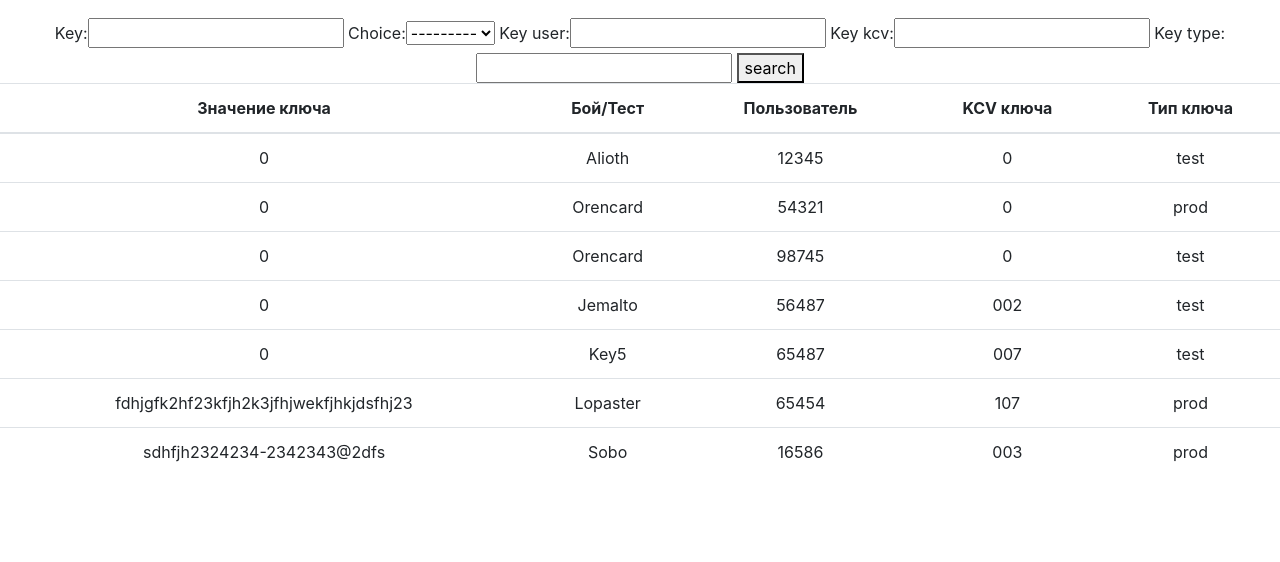
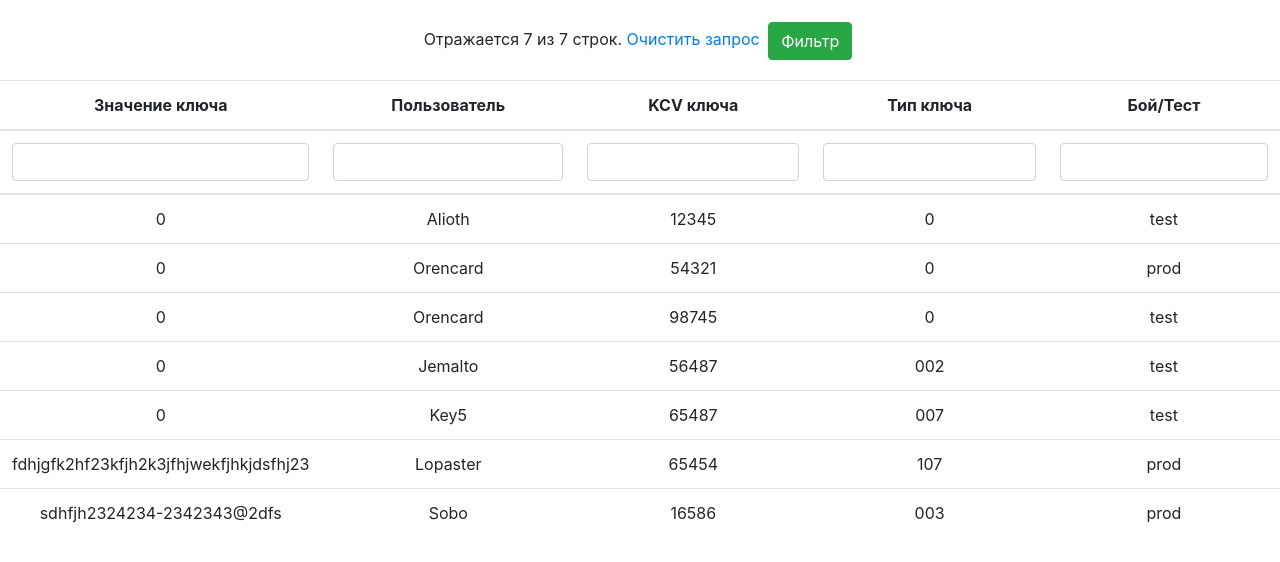
Before and after one commit to VeisaGit/python-practice, a Django app: page / in a window 1280 px wide. Shown: the part 56-618 px from the top of the page. Run offline with Django 3.2, Linux system fonts and the light colour scheme; a user stored in the database is signed in; data comes from the database, SQL or seed files in the repository; both versions use the stored data as it was after the commit; some libraries are stand-ins or nearby versions.

Commit message:
Add filters and forms style

```diff
--- a/keystorage/keys/filters.py
+++ b/keystorage/keys/filters.py
@@ -5,4 +5,4 @@ class KeysFilter(django_filters.FilterSet):
     class Meta:
         model = Keys
         # fields = '__all__'
-        fields = ['key', 'choice', 'key_user', 'key_kcv', 'key_type']
+        fields = ['key', 'key_user', 'key_kcv', 'key_type', 'choice']
--- a/keystorage/keys/templates/keys/index.html
+++ b/keystorage/keys/templates/keys/index.html
@@ -1,24 +1,42 @@
 {% extends 'keys/base.html' %}
 {% block content %}
+{% load widget_tweaks %}
 
 {% if user.is_authenticated %}
 
-<form method="get">
-    {{ myFilter.form}}
-    <button type="submit">search</button>
-</form>
+<form method='GET' >
+    <p>
+        Отражается {{ myFilter.qs.count }} из {{ myFilter.queryset.count }} строк. <a href='{{ request.path }}' >Очистить запрос</a>
+        <input type='submit' value='Фильтр' class="btn btn-success m-1"/>
+    </p>
+    {% for field in form %}
+    <div>
+        {{ field.errors }}
+        {{ field.label_tag }} {{ field }}
+    </div>
+    {% endfor %}
 
 <table class="table">
 <thead>
     <tr>
         <th scope="col">Значение ключа</th>
-        <th scope="col">Бой/Тест</th>
         <th scope="col">Пользователь</th>
         <th scope="col">KCV ключа</th>
         <th scope="col">Тип ключа</th>
+        <th scope="col">Бой/Тест</th>
     </tr>
+    <tr>
+        <th scope="col"><input class="form-control" type="text" name="key"></th>
+        <th scope="col"><input class="form-control" type="text" name="key_user"></th>
+        <th scope="col"><input class="form-control" type="text" name="key_kcv"></th>
+        <th scope="col"><input class="form-control" type="text" name="key_type"></th>
+        <th scope="col"><input class="form-control" type="text" name="choice"></th>
+    </tr>
+
 </thead>
 <tbody>
+
+</form>
 {% for item in data %}
     <tr>
         <td>{{item.key}}</td>
@@ -35,7 +53,7 @@
 <h4>Вы находитесь на портале для хранения криптографических ключей</h4>
 <p>Доступ к данным возможен только при наличии соответствующего уровня доступа. </p>
 <p>Обладателю соответствующего уровня доступа необходимо <a href="{% url 'login' %}">авторизоваться</a> используя полученный логин и пароль.</p>
-<p></p>
+
 
 
 
--- a/keystorage/keystorage/settings.py
+++ b/keystorage/keystorage/settings.py
@@ -42,6 +42,7 @@ INSTALLED_APPS = [
     'crispy_forms',
     'django_filters',
     'bootstrapform',
+    'widget_tweaks',
 
 ]
 
```
Also changed, not shown: keystorage/db.sqlite3.
